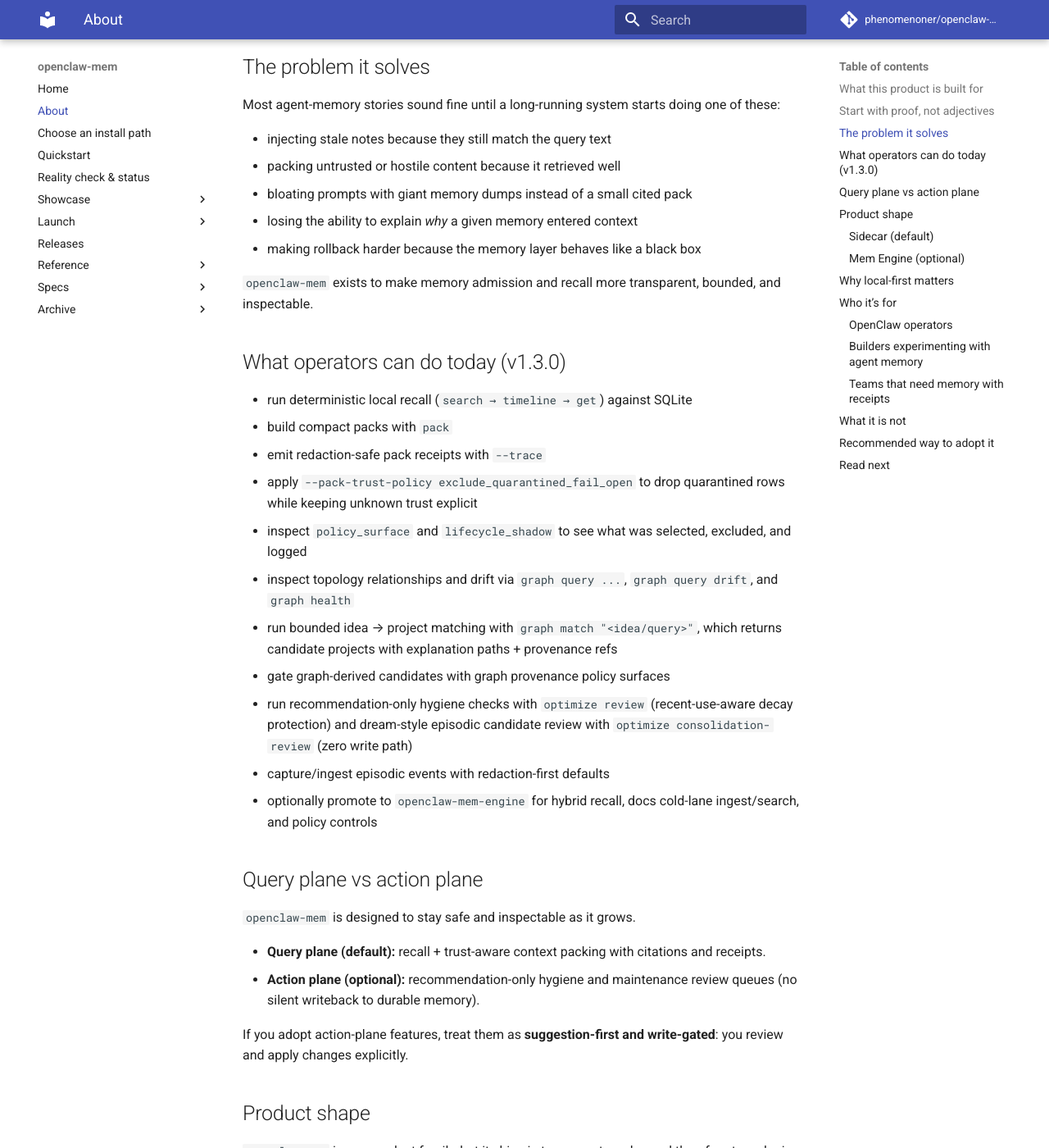
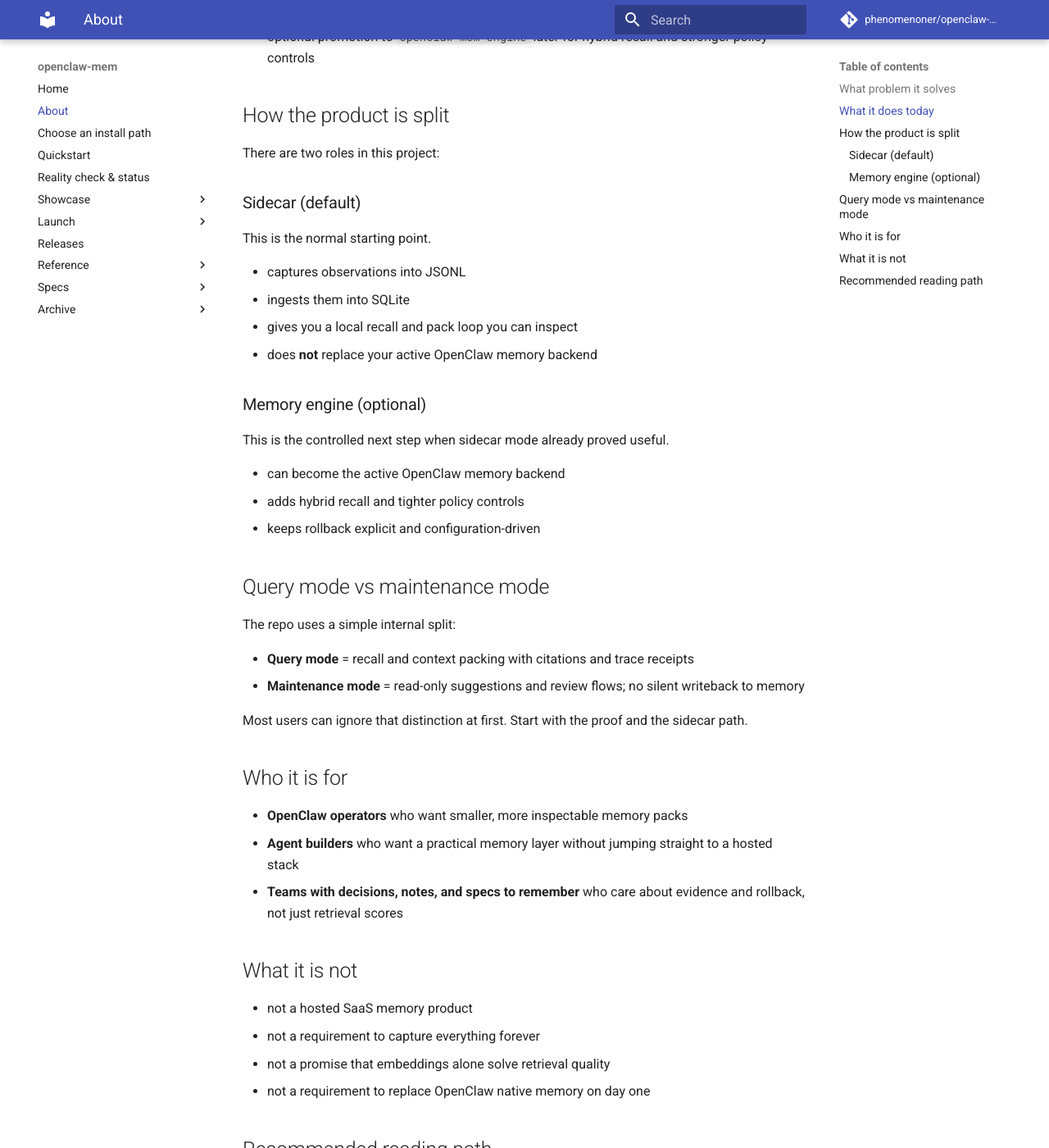
Before and after one commit to phenomenoner/openclaw-mem, an MkDocs documentation site: the page built from docs/about.md, in a window 1280 px wide and 1400 px high, scrolled down 800 px. Shown: the whole window at 82% size. Built offline with MkDocs 1.6.1 and Material for MkDocs 9.7.7, drawn with Linux system fonts in a browser that asks for light colours; comment, search, counter and statistics services are not loaded; some of the changed text lies outside the part shown.

Commit message:
docs: polish public homepage and adoption path

```diff
--- a/docs/about.md
+++ b/docs/about.md
@@ -1,149 +1,76 @@
 # About openclaw-mem
 
-`openclaw-mem` is a **trust-aware context packing layer for OpenClaw**.
+`openclaw-mem` is a memory layer for OpenClaw.
 
-It helps operators recover the right durable facts, keep prompt packs small, and avoid letting stale, untrusted, or hostile content quietly become durable memory or pollute future context.
+Its job is simple to describe and hard to do well: help an agent recover the right memory later **without** dragging stale, untrusted, or oversized context into every prompt.
 
-In practical terms, it helps answer four questions:
-- **what changed**
-- **why it changed**
-- **what should still be trusted**
-- **what should stay out of the pack**
+## What problem it solves
 
-## What this product is built for
+Long-running agents usually fail in one of these ways:
 
-- trustworthy memory behavior under long-running pressure,
-- trust-aware context packing (query-plane first, action-plane optional),
-- reproducible proof that policy changes pack selection with receipts,
-- and a sidecar-first rollout with optional mem-engine promotion and explicit rollback.
+- old notes still match the query even when they are no longer useful
+- untrusted or hostile content retrieves well and quietly shapes the answer
+- prompts bloat into giant memory dumps instead of a small cited bundle
+- when something goes wrong, there is no clear receipt showing why a memory was included
 
-## Start with proof, not adjectives
+`openclaw-mem` exists to make that behavior more transparent, bounded, and inspectable.
 
-If you want the core value in one artifact first:
+## What it does today
 
-- [Canonical trust-aware pack proof](showcase/trust-aware-context-pack-proof.md)
-- [Before/after metrics JSON](showcase/artifacts/trust-aware-context-pack.metrics.json)
-- [Synthetic fixture + receipts](showcase/artifacts/index.md)
+- local recall with `search → timeline → get`
+- compact memory packs with `pack`
+- trace receipts that show what was included or excluded
+- trust-policy controls for pack selection
+- sidecar capture on top of an existing OpenClaw install
+- optional promotion to `openclaw-mem-engine` later for hybrid recall and stronger policy controls
 
-The proof is intentionally **synthetic** so it is safe to run publicly and easy to inspect.
+## How the product is split
 
-## The problem it solves
-
-Most agent-memory stories sound fine until a long-running system starts doing one of these:
-
-- injecting stale notes because they still match the query text
-- packing untrusted or hostile content because it retrieved well
-- bloating prompts with giant memory dumps instead of a small cited pack
-- losing the ability to explain *why* a given memory entered context
-- making rollback harder because the memory layer behaves like a black box
-
-`openclaw-mem` exists to make memory admission and recall more transparent, bounded, and inspectable.
-
-## What operators can do today (v1.3.0)
-
-- run deterministic local recall (`search → timeline → get`) against SQLite
-- build compact packs with `pack`
-- emit redaction-safe pack receipts with `--trace`
-- apply `--pack-trust-policy exclude_quarantined_fail_open` to drop quarantined rows while keeping unknown trust explicit
-- inspect `policy_surface` and `lifecycle_shadow` to see what was selected, excluded, and logged
-- inspect topology relationships and drift via `graph query ...`, `graph query drift`, and `graph health`
-- run bounded idea → project matching with `graph match "<idea/query>"`, which returns candidate projects with explanation paths + provenance refs
-- gate graph-derived candidates with graph provenance policy surfaces
-- run recommendation-only hygiene checks with `optimize review` (recent-use-aware decay protection) and dream-style episodic candidate review with `optimize consolidation-review` (zero write path)
-- capture/ingest episodic events with redaction-first defaults
-- optionally promote to `openclaw-mem-engine` for hybrid recall, docs cold-lane ingest/search, and policy controls
-
-## Query plane vs action plane
-
-`openclaw-mem` is designed to stay safe and inspectable as it grows.
-
-- **Query plane (default):** recall + trust-aware context packing with citations and receipts.
-- **Action plane (optional):** recommendation-only hygiene and maintenance review queues (no silent writeback to durable memory).
-
-If you adopt action-plane features, treat them as **suggestion-first and write-gated**: you review and apply changes explicitly.
-
-## Product shape
-
-`openclaw-mem` is one product family, but it ships in two operator roles and therefore two plugin install units when packaged for a marketplace.
-
-Marketplace/install mapping:
-- `@phenomenoner/openclaw-mem` → sidecar role
-- `@phenomenoner/openclaw-mem-engine` → engine role
-
-That split preserves clean install and rollback boundaries.
+There are two roles in this project:
 
 ### Sidecar (default)
 
 This is the normal starting point.
 
-`openclaw-mem` captures observations into JSONL, ingests them into SQLite, and gives you a local recall / packing loop you can inspect:
+- captures observations into JSONL
+- ingests them into SQLite
+- gives you a local recall and pack loop you can inspect
+- does **not** replace your active OpenClaw memory backend
 
-`search → timeline → get → pack`
+### Memory engine (optional)
 
-What you get:
+This is the controlled next step when sidecar mode already proved useful.
 
-- local SQLite ledger with FTS
-- deterministic CLI and JSON receipts
-- trust-aware pack surfaces and lifecycle logs
-- optional ingest / triage / packaging flows
-- no forced change to your active OpenClaw memory slot
+- can become the active OpenClaw memory backend
+- adds hybrid recall and tighter policy controls
+- keeps rollback explicit and configuration-driven
 
-### Mem Engine (optional)
+## Query mode vs maintenance mode
 
-When you want `openclaw-mem` to do more than sidecar work, the optional **openclaw-mem-engine** can become the active OpenClaw memory backend.
+The repo uses a simple internal split:
 
-What it adds:
+- **Query mode** = recall and context packing with citations and trace receipts
+- **Maintenance mode** = read-only suggestions and review flows; no silent writeback to memory
 
-- hybrid recall (FTS + vector)
-- scoped / policy-aware retrieval
-- bounded autoRecall / autoCapture behavior
-- explicit receipts and rollbackable config knobs
+Most users can ignore that distinction at first. Start with the proof and the sidecar path.
 
-## Why local-first matters
+## Who it is for
 
-A memory system gets harder to trust when it gets harder to inspect.
-
-`openclaw-mem` keeps the base layer simple:
-
-- JSONL for append-only capture
-- SQLite for local search, timeline inspection, and pack generation
-- exportable artifacts you can diff, back up, and reason about
-- recordRef citations and trace receipts for packed context
-
-That means you can start small, prove value, and only add semantic layers where they genuinely help.
-
-## Who it’s for
-
-### OpenClaw operators
-You want durable capture, smaller safer prompt packs, and a cleaner incident trail.
-
-### Builders experimenting with agent memory
-You want something more useful than a toy demo, but less fragile than a giant hosted stack.
-
-### Teams that need memory with receipts
-You care about decisions, preferences, specs, notes, and operational breadcrumbs being retrievable later — with enough evidence to inspect them.
+- **OpenClaw operators** who want smaller, more inspectable memory packs
+- **Agent builders** who want a practical memory layer without jumping straight to a hosted stack
+- **Teams with decisions, notes, and specs to remember** who care about evidence and rollback, not just retrieval scores
 
 ## What it is not
 
-- **Not** a hosted SaaS memory product.
-- **Not** a mandate to capture everything forever.
-- **Not** a promise that retrieval quality comes from embeddings alone.
-- **Not** a requirement to replace OpenClaw native memory on day one.
+- not a hosted SaaS memory product
+- not a requirement to capture everything forever
+- not a promise that embeddings alone solve retrieval quality
+- not a requirement to replace OpenClaw native memory on day one
 
-Start with the sidecar, prove the pack works, then expand.
+## Recommended reading path
 
-## Recommended way to adopt it
-
-1. **Start with the trust-aware proof** — run the synthetic fixture and compare pack receipts before/after trust policy.
-2. **Add the sidecar** — wire capture + harvest into your existing OpenClaw install.
-3. **Promote the engine only if needed** — switch slot ownership when hybrid recall and policy controls justify it.
-
-## Read next
-
-- [Home / docs index](index.md)
-- [Choose an install path](install-modes.md)
-- [Quickstart](quickstart.md)
-- [Portable pack capsules](portable-pack-capsules.md)
-- [Reality check & status](reality-check.md)
-- [Context pack](context-pack.md)
-- [Mem Engine reference](mem-engine.md)
+1. [Quickstart](quickstart.md)
+2. [Trust-aware pack proof](showcase/trust-aware-context-pack-proof.md)
+3. [Choose an install path](install-modes.md)
+4. [Reality check & status](reality-check.md)
+5. [Deployment guide](deployment.md)
--- a/docs/deployment.md
+++ b/docs/deployment.md
@@ -1,46 +1,47 @@
 # Deployment Guide
 
-Production deployment guide for openclaw-mem.
+This guide is for people who want to run `openclaw-mem` on a real OpenClaw install, not just try the local proof.
 
 ## Overview
 
-For production use, you'll want:
-1. **Auto-capture plugin** — Captures tool results automatically
-2. **Periodic ingestion** — Imports captured observations into SQLite
-3. **Log rotation** — Prevents JSONL files from growing unbounded
-4. **AI compression** — Periodic compression of daily notes (optional)
-5. **Monitoring** — Health checks and error alerts
+A normal production setup has five parts:
+1. **Auto-capture plugin** — captures tool results automatically
+2. **Periodic ingestion** — imports captured observations into SQLite
+3. **Log rotation** — keeps JSONL files from growing without bound
+4. **AI compression** — optional summarization of daily notes
+5. **Monitoring** — health checks and error alerts
 
-## Memory ecosystem fit (recommended topologies)
+## Pick your starting role
 
-- **Stable baseline**: slot=`memory-core` + `openclaw-mem` sidecar.
-- **Semantic-first**: slot=`memory-lancedb` + `openclaw-mem` sidecar + `memory-core` kept enabled for rollback.
-- **Controlled migration**: keep both entries enabled, switch only `plugins.slots.memory`, smoke test, rollback with one slot flip if needed.
+In most deployments, `openclaw-mem` starts as a **sidecar**.
+That means it adds capture, local recall, and receipts **without** replacing your active OpenClaw memory backend.
 
-`openclaw-mem` does not own the memory slot; it adds durable capture, local recall, and observability across both native backends.
+Common starting points:
 
-### Two different components in this repo (important)
+- **Stable baseline**: `memory-core` + `openclaw-mem` sidecar
+- **Semantic-first**: `memory-lancedb` + `openclaw-mem` sidecar
+- **Controlled migration**: keep both available, switch the active memory backend only after smoke tests
 
-This repo currently ships **two different plugin roles**:
+## Two install roles in this repo
+
+This repo ships two different plugin roles:
 
 1. **`openclaw-mem` sidecar plugin**
-   - captures/harvests durable observations
-   - does **not** own the OpenClaw memory slot
-   - is the default deployment path in this guide
+   - captures and harvests observations
+   - does **not** own the OpenClaw memory backend
+   - is the default path in this guide
 
-2. **`openclaw-mem-engine` memory-slot plugin**
-   - optional memory backend / engine
-   - owns read/write tool behavior when selected as the active memory slot
-   - its manifest is currently marked **`0.0.2`** (treat as a controlled rollout)
-   - can optionally run a route-auto prompt hook before agent start to inject a compact graph/transcript routing hint block
+2. **`openclaw-mem-engine` memory engine**
+   - optional active memory backend
+   - owns memory read/write behavior when selected
+   - should be treated as a controlled upgrade, not the default first install
 
-### Read-only carve-out: which component actually enforces it?
+## Read-only behavior
 
-- If you are using only the **sidecar** plugin, read-only is mostly a **prompt / runner-tooling discipline**.
-- If you are using **`openclaw-mem-engine`** as the active memory slot, set `readOnly: true` (or `OPENCLAW_MEM_ENGINE_READONLY=1`) to get **runtime-enforced** rejection of write-path operations.
+- If you are using only the **sidecar**, read-only behavior is mostly enforced by your prompt/runner setup.
+- If you are using **`openclaw-mem-engine`** as the active memory backend, set `readOnly: true` (or `OPENCLAW_MEM_ENGINE_READONLY=1`) to reject write-path operations at runtime.
 
-Detailed ownership boundaries and rollout patterns:
-- `docs/ecosystem-fit.md`
+For deeper ownership and migration notes, see [ecosystem fit](ecosystem-fit.md).
 
 ## 1. Plugin Installation
 
```
Also changed, not shown: README.md (+66 -89 lines), docs/index.md (+20 -48 lines), docs/install-modes.md (+6 -6 lines), docs/quickstart.md (+3 -3 lines), docs/reality-check.md (+2 -2 lines).
